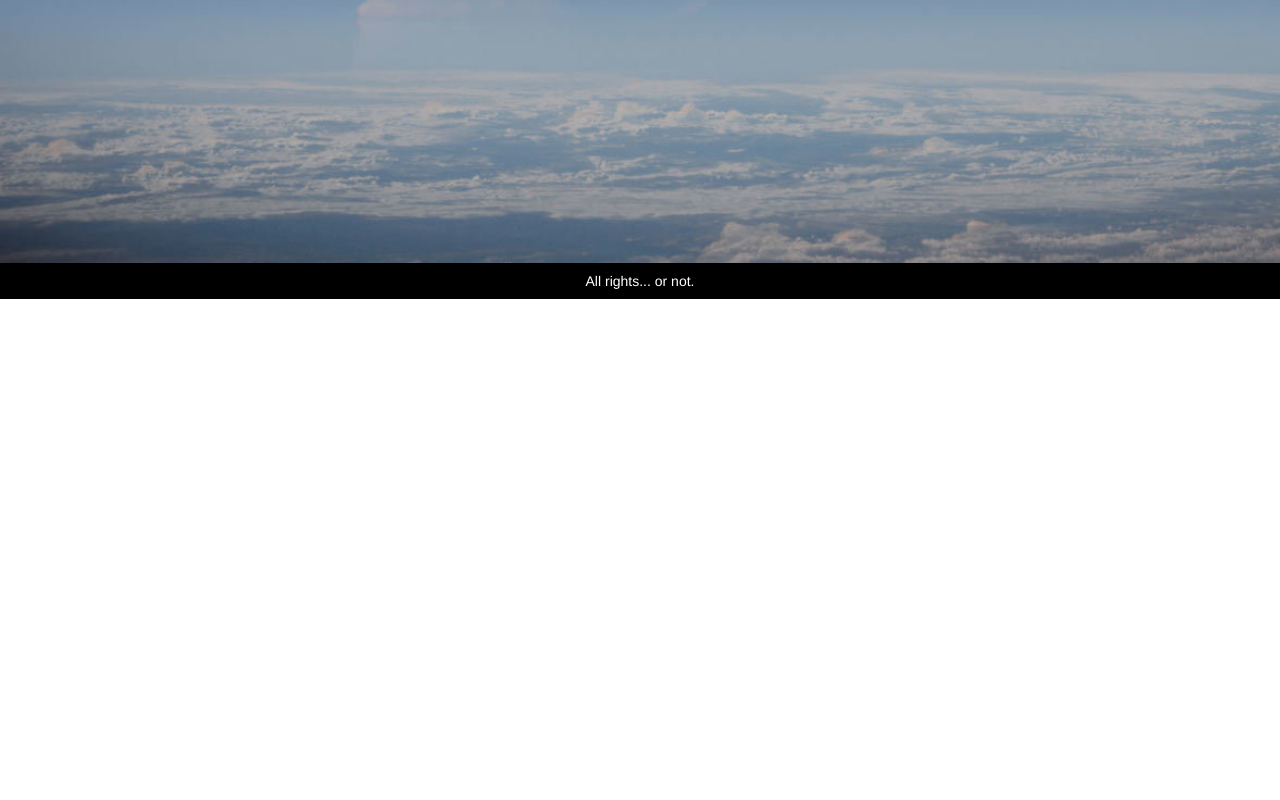
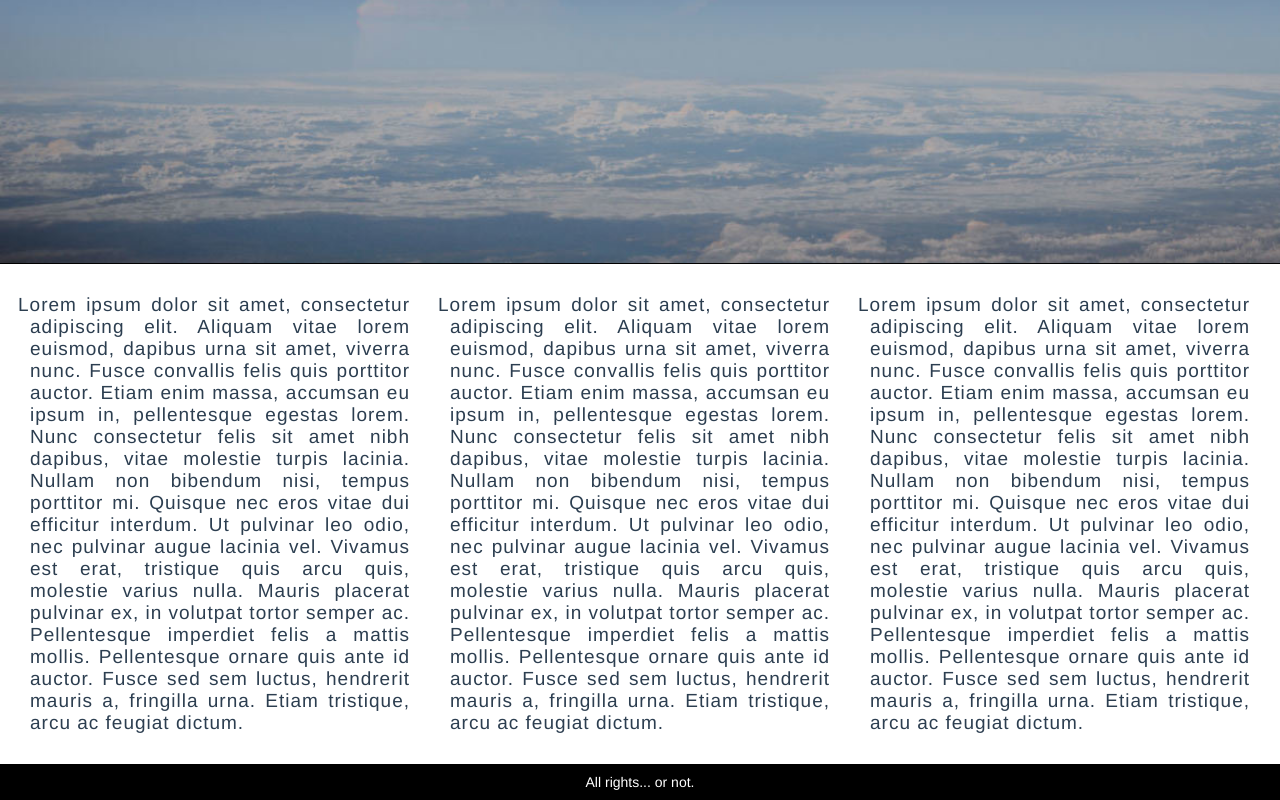
Before and after one commit to Majkyel/recruitment_challenge, a Vue app: page / in a window 1280 px wide. Shown: the part 537-1337 px from the top of the page. Before the commit the page ends 836 px from the top, so only its background shows below. Built offline with nearby package versions, Linux system fonts and the light colour scheme.

Commit message:
Update style in component.

```diff
--- a/src/components/home/homePageInformation.vue
+++ b/src/components/home/homePageInformation.vue
@@ -1,16 +1,66 @@
 <template>
-  <div class="pageInformation">
-
+<div class="pageInformation">
+  <div class="pageInformation__container container">
+    <div class="pageInformation__content first__content">
+      <p class="pageInformation__text">
+        Lorem ipsum dolor sit amet, consectetur adipiscing elit. Aliquam vitae lorem euismod, dapibus urna sit amet, viverra nunc. Fusce convallis felis quis porttitor auctor. Etiam enim massa, accumsan eu ipsum in, pellentesque egestas lorem. Nunc
+        consectetur felis sit amet nibh dapibus, vitae molestie turpis lacinia. Nullam non bibendum nisi, tempus porttitor mi. Quisque nec eros vitae dui efficitur interdum. Ut pulvinar leo odio, nec pulvinar augue lacinia vel. Vivamus est erat,
+        tristique quis arcu quis, molestie varius nulla. Mauris placerat pulvinar ex, in volutpat tortor semper ac. Pellentesque imperdiet felis a mattis mollis. Pellentesque ornare quis ante id auctor. Fusce sed sem luctus, hendrerit mauris a,
+        fringilla urna. Etiam tristique, arcu ac feugiat dictum.
+      </p>
+    </div>
+    <div class="pageInformation__content second__second">
+      <p class="pageInformation__text">
+        Lorem ipsum dolor sit amet, consectetur adipiscing elit. Aliquam vitae lorem euismod, dapibus urna sit amet, viverra nunc. Fusce convallis felis quis porttitor auctor. Etiam enim massa, accumsan eu ipsum in, pellentesque egestas lorem. Nunc
+        consectetur felis sit amet nibh dapibus, vitae molestie turpis lacinia. Nullam non bibendum nisi, tempus porttitor mi. Quisque nec eros vitae dui efficitur interdum. Ut pulvinar leo odio, nec pulvinar augue lacinia vel. Vivamus est erat,
+        tristique quis arcu quis, molestie varius nulla. Mauris placerat pulvinar ex, in volutpat tortor semper ac. Pellentesque imperdiet felis a mattis mollis. Pellentesque ornare quis ante id auctor. Fusce sed sem luctus, hendrerit mauris a,
+        fringilla urna. Etiam tristique, arcu ac feugiat dictum.
+      </p>
+    </div>
+    <div class="pageInformation__content third__third">
+      <p class="pageInformation__text">
+        Lorem ipsum dolor sit amet, consectetur adipiscing elit. Aliquam vitae lorem euismod, dapibus urna sit amet, viverra nunc. Fusce convallis felis quis porttitor auctor. Etiam enim massa, accumsan eu ipsum in, pellentesque egestas lorem. Nunc
+        consectetur felis sit amet nibh dapibus, vitae molestie turpis lacinia. Nullam non bibendum nisi, tempus porttitor mi. Quisque nec eros vitae dui efficitur interdum. Ut pulvinar leo odio, nec pulvinar augue lacinia vel. Vivamus est erat,
+        tristique quis arcu quis, molestie varius nulla. Mauris placerat pulvinar ex, in volutpat tortor semper ac. Pellentesque imperdiet felis a mattis mollis. Pellentesque ornare quis ante id auctor. Fusce sed sem luctus, hendrerit mauris a,
+        fringilla urna. Etiam tristique, arcu ac feugiat dictum.
+      </p>
+    </div>
   </div>
+</div>
 </template>
 
 <script>
-
 export default {
   name: 'pageInformation',
 };
 </script>
 
 <style lang="scss" scoped>
+.pageInformation {
+    border-top: 1px solid black;
+    min-height: 60vh;
+    display: flex;
+    .pageInformation__container {
+        display: flex;
+        justify-content: space-between;
+        padding: 10px;
+        .pageInformation__content {
+            padding: 10px;
+            .pageInformation__text {
+                text-indent: -12px;
+                text-align: justify;
+                word-break: break-word;
+                margin: 10px;
+                font-size: 19px;
+                letter-spacing: 1px;
+            }
+        }
+    }
+}
 
+@media screen and (max-width: 680px) {
+    .pageInformation__container {
+        display: block!important;
+    }
+}
 </style>
```
